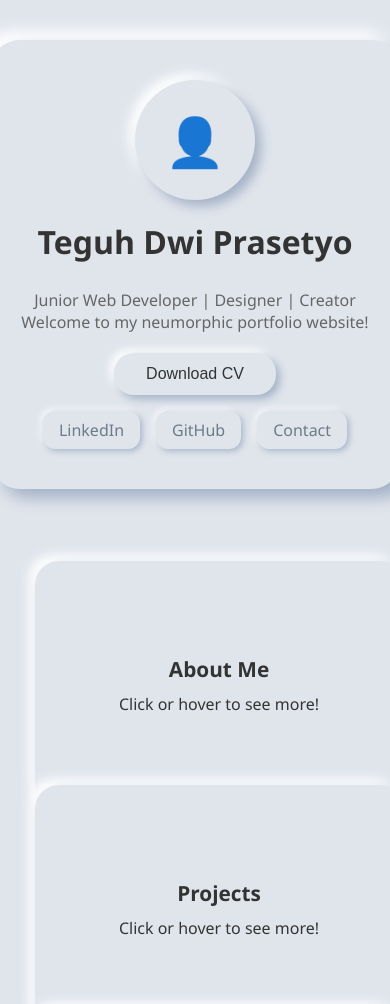
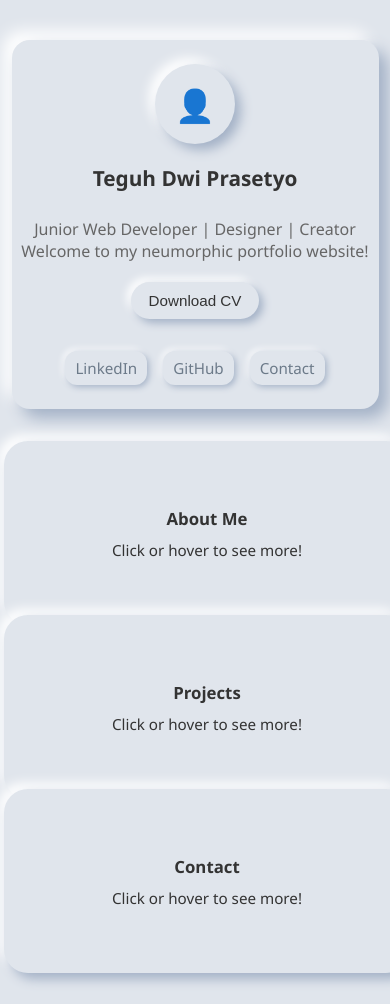
Before and after one commit to tgh123A/tgh123A.github.io, a plain HTML site: page index.html in a window 390 px wide. Shown: the top 1004 px of the page. After the commit the page ends 973 px from the top, so only its background shows below. Drawn offline with Linux system fonts and the light colour scheme.

Commit message:
Update CV download link and enhance layout responsiveness in portfolio

```diff
--- a/index.html
+++ b/index.html
@@ -23,11 +23,11 @@
         <div class="avatar">👤</div>
         <h1>Teguh Dwi Prasetyo</h1>
         <p>Junior Web Developer | Designer | Creator<br>Welcome to my neumorphic portfolio website!</p>
-        <button class="neumorph-btn">Download CV</button>
+        <button class="neumorph-btn" onclick="window.open('https/drive.google.com/drive/folders/1E77yFMgqawXT-npOJJmFypD0_7ltkKGs?usp=sharing', '_blank')">Download CV</button>
         <div class="links">
             <a href="#">LinkedIn</a>
-            <a href="#">GitHub</a>
-            <a href="#">Contact</a>
+            <a href="https://github.com/tgh123A">GitHub</a>
+            <a href="https://wa.me/6285832808725" target="_blank" rel="noopener">Contact</a>
         </div>
     </div>
     <div class="card-section">
@@ -63,7 +63,7 @@
                 </div>
                 <div class="flip-card-back">
                     <div class="card-title">Contact</div>
-                    <div class="card-content">Email: teguh@example.com<br>Phone: +62 812-3456-7890</div>
+                    <div class="card-content">Email: teguhdwi460@.com<br>Phone: +62 858-3280-8725</div>
                 </div>
             </div>
         </div>
--- a/style.css
+++ b/style.css
@@ -16,7 +16,7 @@ body {
     padding: 40px 30px;
     max-width: 400px;
     width: 90%;
-    margin: 40px 0;
+    margin: 40px 0 0 0;
     display: flex;
     flex-direction: column;
     align-items: center;
@@ -38,6 +38,7 @@ h1 {
     margin: 0 0 10px 0;
     font-size: 2rem;
     color: #333;
+    text-align: center;
 }
 p {
     color: #666;
@@ -53,7 +54,8 @@ p {
     font-size: 1rem;
     color: #333;
     cursor: pointer;
-    transition: box-shadow 0.2s;
+    transition: box-shadow 0.2s, background 0.2s;
+    margin-bottom: 16px;
 }
 .neumorph-btn:active {
     box-shadow: inset 2px 2px 6px #a3b1c6, inset -2px -2px 6px #ffffff;
@@ -62,6 +64,8 @@ p {
     display: flex;
     gap: 16px;
     margin-top: 16px;
+    flex-wrap: wrap;
+    justify-content: center;
 }
 .links a {
     text-decoration: none;
@@ -71,18 +75,19 @@ p {
     border-radius: 12px;
     background: #e0e5ec;
     box-shadow: 2px 2px 6px #a3b1c6, -2px -2px 6px #ffffff;
-    transition: color 0.2s, box-shadow 0.2s;
+    transition: color 0.2s, box-shadow 0.2s, background 0.2s;
+    font-size: 1rem;
 }
 .links a:hover {
     color: #333;
+    background: #f5f6fa;
     box-shadow: 1px 1px 3px #a3b1c6, -1px -1px 3px #ffffff;
 }
-/* Card Flip Styles */
 .card-section {
     display: flex;
     flex-direction: column;
     gap: 24px;
-    margin-top: 32px;
+    margin: 32px 0 0 0;
     width: 100%;
     align-items: center;
 }
@@ -91,6 +96,7 @@ p {
     width: 320px;
     height: 200px;
     perspective: 1000px;
+    max-width: 95vw;
 }
 .flip-card-inner {
     position: relative;
@@ -134,3 +140,44 @@ p {
 .card-content {
     font-size: 1rem;
 }
+@media (max-width: 600px) {
+    .container {
+        padding: 24px 8px;
+        max-width: 98vw;
+        border-radius: 18px;
+    }
+    .avatar {
+        width: 80px;
+        height: 80px;
+        font-size: 2rem;
+    }
+    h1 {
+        font-size: 1.3rem;
+    }
+    .neumorph-btn {
+        padding: 10px 18px;
+        font-size: 0.95rem;
+    }
+    .flip-card {
+        width: 98vw;
+        height: 160px;
+        max-width: 98vw;
+    }
+    .flip-card-front, .flip-card-back {
+        padding: 12px;
+        font-size: 0.95rem;
+    }
+    .card-title {
+        font-size: 1.05rem;
+    }
+    .card-content {
+        font-size: 0.95rem;
+    }
+    .links a {
+        font-size: 0.95rem;
+        padding: 7px 10px;
+    }
+    .card-section {
+        gap: 14px;
+    }
+}
```
